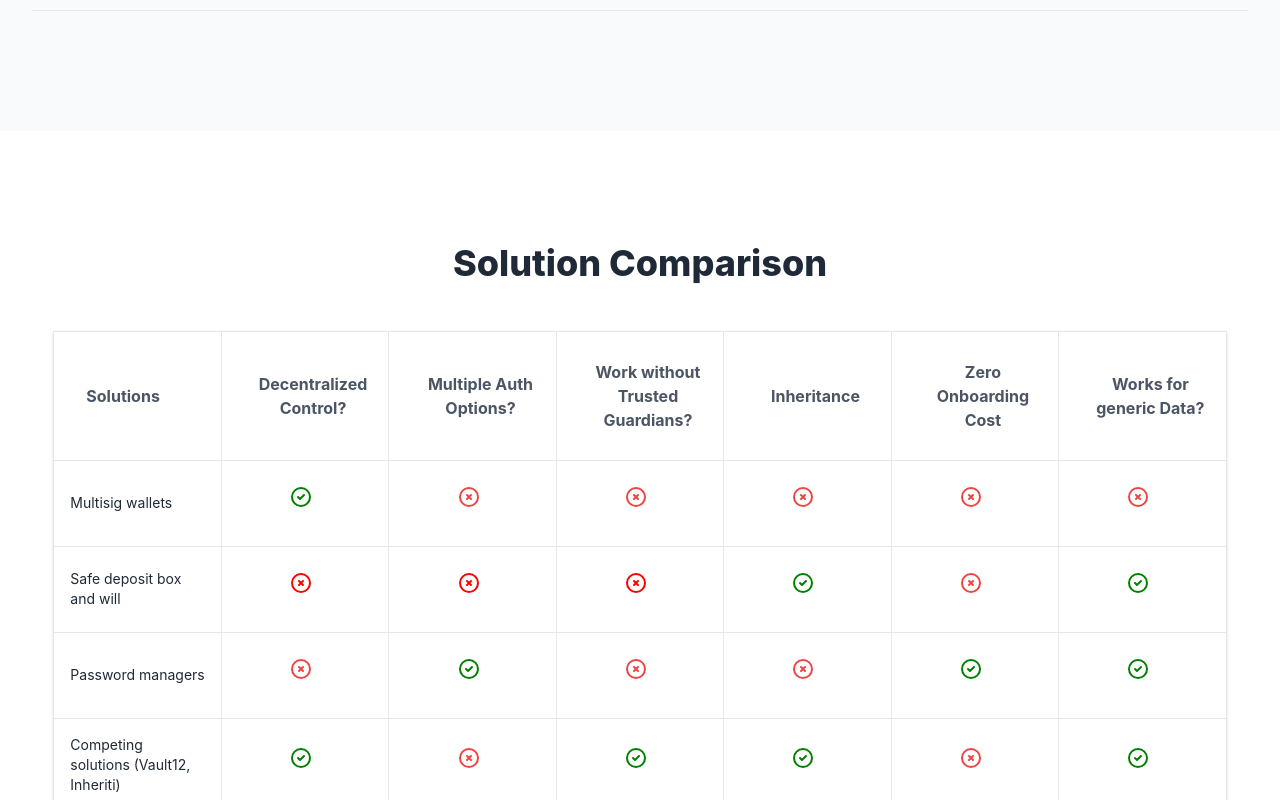
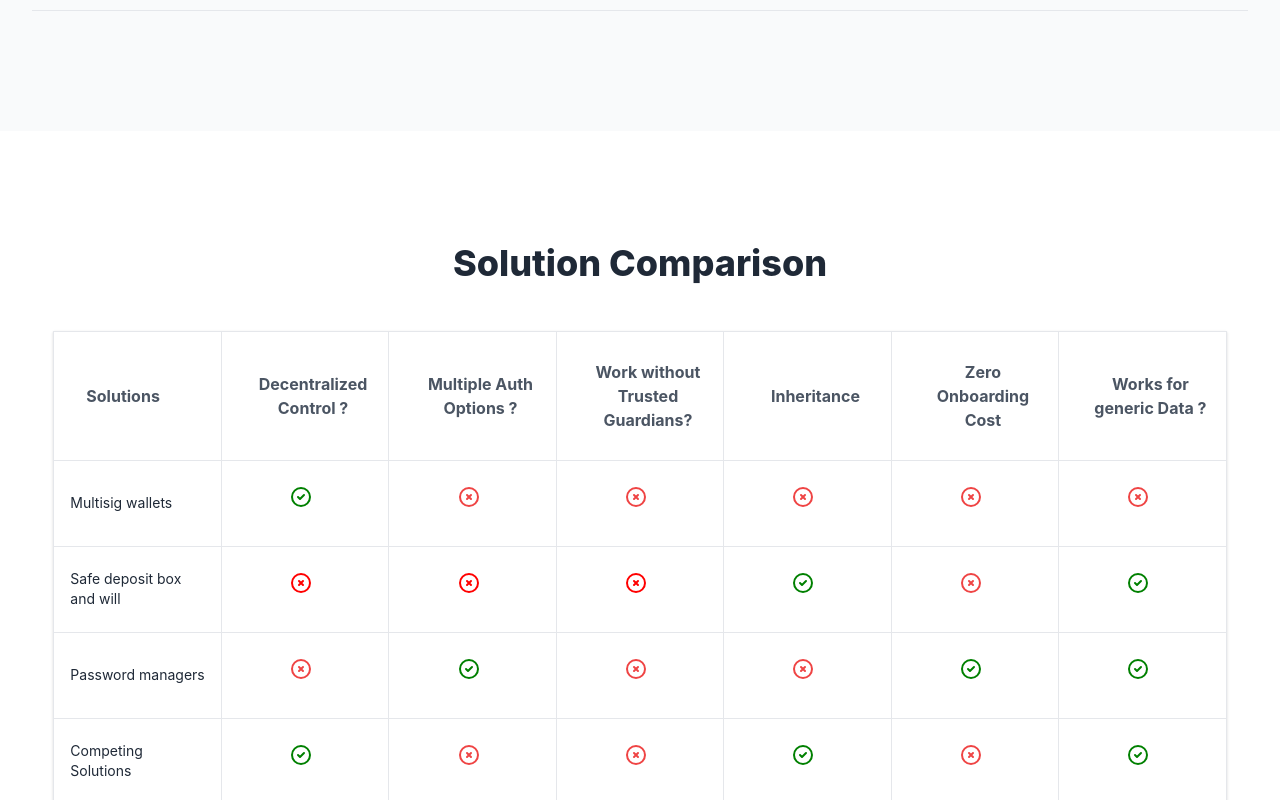
Before and after one commit to safient/safient-website, a Next.js app: page / in a window 1280 px wide. Shown: the part 4740-5540 px from the top of the page. Built offline with nearby package versions, Linux system fonts and the light colour scheme; what @tailwindcss/typography would draw is missing.

Commit message:
adds overflow-X property and fiexes few typo errors

```diff
--- a/components/Compare.js
+++ b/components/Compare.js
@@ -2,7 +2,7 @@ import React from 'react';
 
 function Compare() {
   return (
-    <div className='pt-16'>
+    <div className='pt-16  overflow-x-auto'>
       <div className='w-full bg-white py-12'>
         <div className='container mx-auto'>
           <div className='w-4/5 mx-auto mb-12'>
@@ -24,12 +24,12 @@ function Compare() {
                       </td>
                       <td className='w-3/12 border border-gray-200 p-2 sm:p-4 text-center text-xs sm:text-sm text-gray-800 break-words'>
                         <p className='pl-4 pt-3 pb-3 font-bold  text-base text-gray-600'>
-                          Decentralized Control?
+                          Decentralized Control ?
                         </p>
                       </td>
                       <td className='w-3/12 border border-gray-200 p-2 sm:p-4 text-center text-xs sm:text-sm text-gray-800 break-words'>
                         <p className='pl-4 pt-3 pb-3 font-bold  text-base text-gray-600'>
-                          Multiple Auth Options?
+                          Multiple Auth Options ?
                         </p>
                       </td>
                       <td className='w-3/12 border border-gray-200 p-2 sm:p-4 text-center text-xs sm:text-sm text-gray-800 break-words'>
@@ -49,7 +49,7 @@ function Compare() {
                       </td>
                       <td className='w-3/12 border border-gray-200 p-2 sm:p-4 text-center text-xs sm:text-sm text-gray-800 break-words'>
                         <p className='pl-4 pt-3 pb-3 font-bold  text-base text-gray-600'>
-                          Works for generic Data?
+                          Works for generic Data ?
                         </p>
                       </td>
                     </tr>
@@ -398,7 +398,7 @@ function Compare() {
 
                     <tr>
                       <td className='w-3/12 border border-gray-200 p-2 sm:p-4 text-xs sm:text-sm text-gray-800 break-words'>
-                        Competing solutions (Vault12, Inheriti)
+                        Competing Solutions
                       </td>
                       <td className='w-3/12 border border-gray-200 p-2 sm:p-4 text-center text-xs sm:text-sm text-gray-800'>
                         <span class='inline-block  rounded px-4 py-2 text-sm font-semibold text-gray-700 mr-2 mb-2'>
@@ -443,13 +443,13 @@ function Compare() {
                             className='h-6 w-6'
                             fill='none'
                             viewBox='0 0 24 24'
-                            stroke='green'
+                            stroke='#EF4444'
                           >
                             <path
                               strokeLinecap='round'
                               strokeLinejoin='round'
                               strokeWidth={2}
-                              d='M9 12l2 2 4-4m6 2a9 9 0 11-18 0 9 9 0 0118 0z'
+                              d='M10 14l2-2m0 0l2-2m-2 2l-2-2m2 2l2 2m7-2a9 9 0 11-18 0 9 9 0 0118 0z'
                             />
                           </svg>
                         </span>
```
